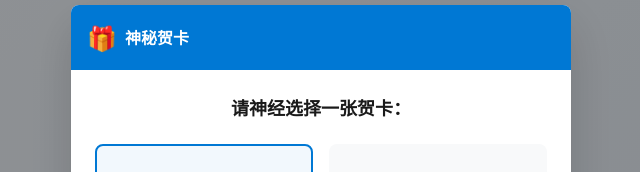
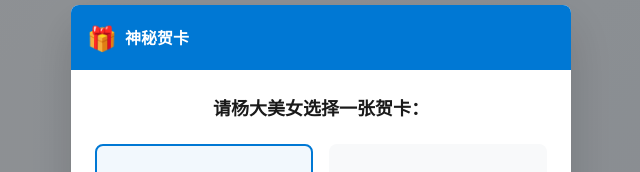
Before and after one commit to enal1/mystery-gift, a Vue app: page / in a window 1280 px wide. Shown: the part 125-297 px from the top of the page, without its empty margins (319-959 px from the left). Built offline with nearby package versions, Linux system fonts and the light colour scheme.

Commit message:
更新TemplateSelector组件

```diff
--- a/src/components/TemplateSelector.vue
+++ b/src/components/TemplateSelector.vue
@@ -5,7 +5,7 @@
         <span class="icon">🎁</span>
         <span class="title" id="modal-title">神秘贺卡</span>
       </div>
-      <div class="content">请神经选择一张贺卡：</div>
+      <div class="content">请杨大美女选择一张贺卡：</div>
       <div class="card-templates">
         <div
           v-for="template in templates"
```
